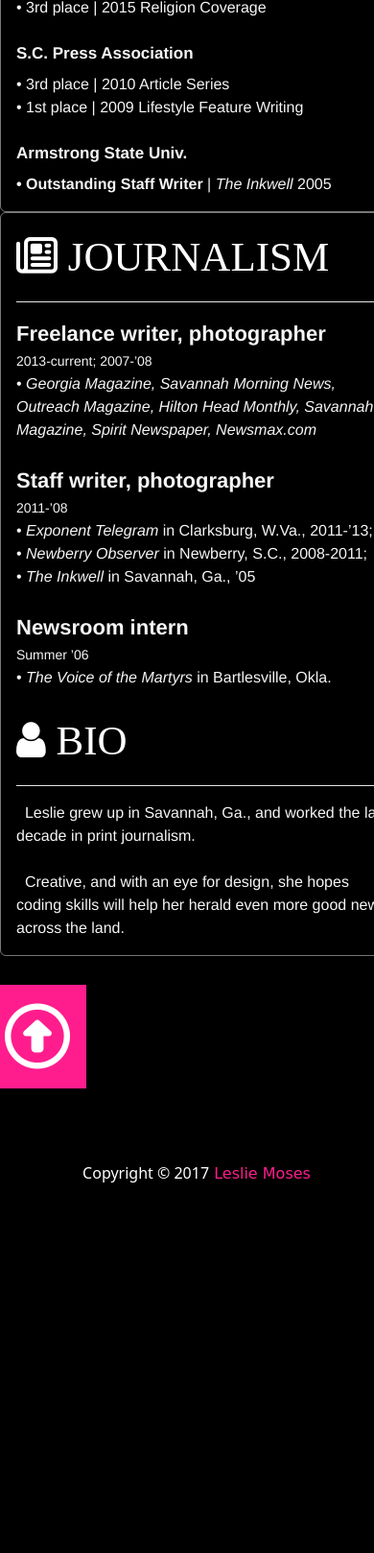
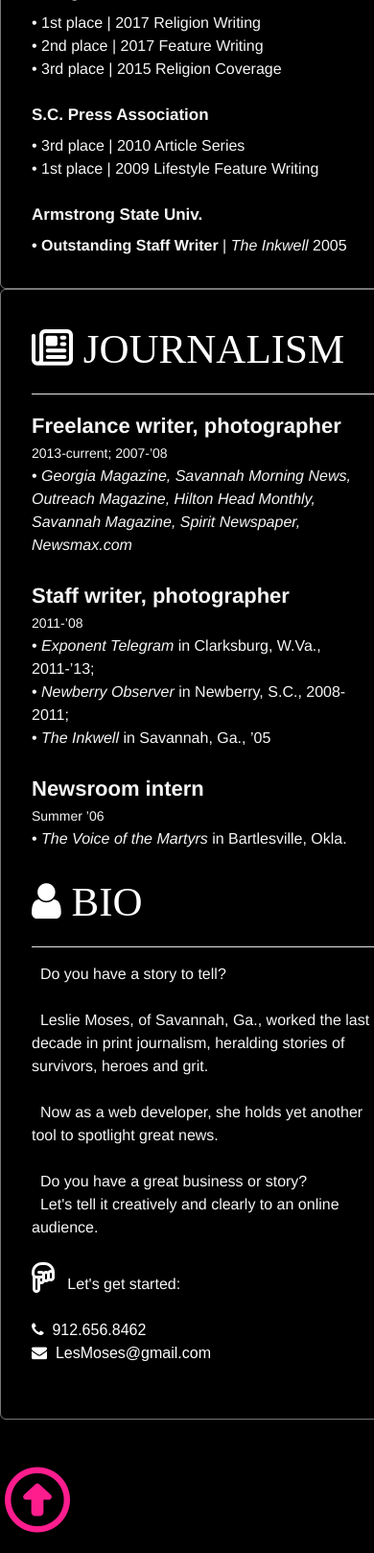
Before and after one commit to LeslieMoses/Mose, a PHP site: page /resume.html in a window 390 px wide; the page is wider, and only the part inside the window is pictured. Shown: the part 2196-3814 px from the top of that part at 96% size. Before the commit the page ends 3428 px from the top of that part, so only its background shows below. Run offline with PHP 8.4, Linux system fonts and the light colour scheme; some libraries are stand-ins or nearby versions; some web fonts are replaced.

Commit message:
bio update

```diff
--- a/css/resume.css
+++ b/css/resume.css
@@ -257,7 +257,6 @@ button #getColorButton:focus {
  #backTop {
      background: black;
     color: #ff1d8e;
-    /* margin-top: 10px; */
     font-size: 17px;
     font-family: georgia;
 }
@@ -392,7 +391,7 @@ button #getColorButton:focus {
 }
 
 .portfolio-resume-wrapper {
-padding: 1rem;
+padding: 2rem;
     border: #777 1px solid;
     border-radius: 6px;
 }
@@ -600,8 +599,8 @@ margin-top: 2.24rem;
     max-width: 88%;
 }
  #backTop {
-     background: #ff1d8e;
-    color: white;
+    background: black;
+    color: #ff1d8e;
     margin-top: 10px;
     font-size: 17px;
     font-family: georgia;
--- a/resume.html
+++ b/resume.html
@@ -85,7 +85,7 @@
                             <span class="boldRezHed">Armstrong State Univ.</span> &nbsp;&nbsp;<i class="fa fa-graduation-cap"
                                 aria-hidden="true"></i><span style="font-size:14px"> Dec. '06</span><br>
 
-                            <br>
+
                             <span class="rezSubHed">B.A. English Comm.</span>
                             <br> &bull; Cum laude (3.37) <br> &bull; President’s list <br> &bull; Dean's list <br><br>
                             <span style="font-weight:bolder">Honor Societies</span><br>
@@ -100,7 +100,7 @@
                         <div class="portfolio-resume-wrapper">
                             <h3 class="portfolio-resume-header"><i class="fa fa-paint-brush" aria-hidden="true"></i> Design <span style="font-family:'Segoe UI', Tahoma, Geneva, Verdana, sans-serif; color:#ff1d8e">+</span> Development </h3>
                             <div class="portfolio-resume-spacing">
-                                <span class="rezSubHed">Design projects</span><br>
+                                <span class="rezSubHed">Web Designer + Developer</span><br>
                                 <!-- APPS Developed LIST -->
                                 <h6>(Click or scroll down)</h6>
 
@@ -179,9 +179,19 @@
 
                             <h3 class="portfolio-resume-header"><i class="fa fa-user" aria-hidden="true"></i> Bio</h3>
 
-                            &nbsp;&nbsp;Leslie grew up in Savannah, Ga., and worked the last decade in print journalism. <br><br>
-                            &nbsp;&nbsp;Creative, and with an eye for design, she hopes coding skills will help her herald even
-                            more good news across the land.
+                           &nbsp;&nbsp;Do you have a story to tell? <br><br>
+
+&nbsp;&nbsp;Leslie Moses, of Savannah, Ga., worked the last decade in print journalism, heralding stories of survivors, heroes and grit.
+<br><br>
+&nbsp;&nbsp;Now as a web developer, she holds yet another tool to spotlight great news.<br><br>
+&nbsp;&nbsp;Do you have a great business or story? <br>
+&nbsp;&nbsp;Let's tell it creatively and clearly to an online audience. <br> <br>
+<i class="fa fa-hand-o-down fa-2x" aria-hidden="true"></i>  &nbsp;&nbsp;Let's get started: <br>
+              <br>              <a target="_blank" href="tel:+19126568462"> <i class="fa fa-phone" aria-hidden="true"><span style="font-family:Arial, Helvetica, sans-serif">&nbsp; 912.656.8462</span></i></a><br>
+                    <a target="_top" href="mailto:lesmoses@gmail.com?Subject=Hi%20Leslie"><i class="fa fa-envelope" aria-hidden="true"><span style="font-family:Arial, Helvetica, sans-serif">&nbsp; LesMoses@gmail.com</span></i></a><br>
+   </span>
+
+
 
 
                             <!-- <div class="portfolio-resume-contact-info">
```
Also changed, not shown: css/projects.css (+11 -13 lines), projects.html (+5 -7 lines), css/images/camera.png.
